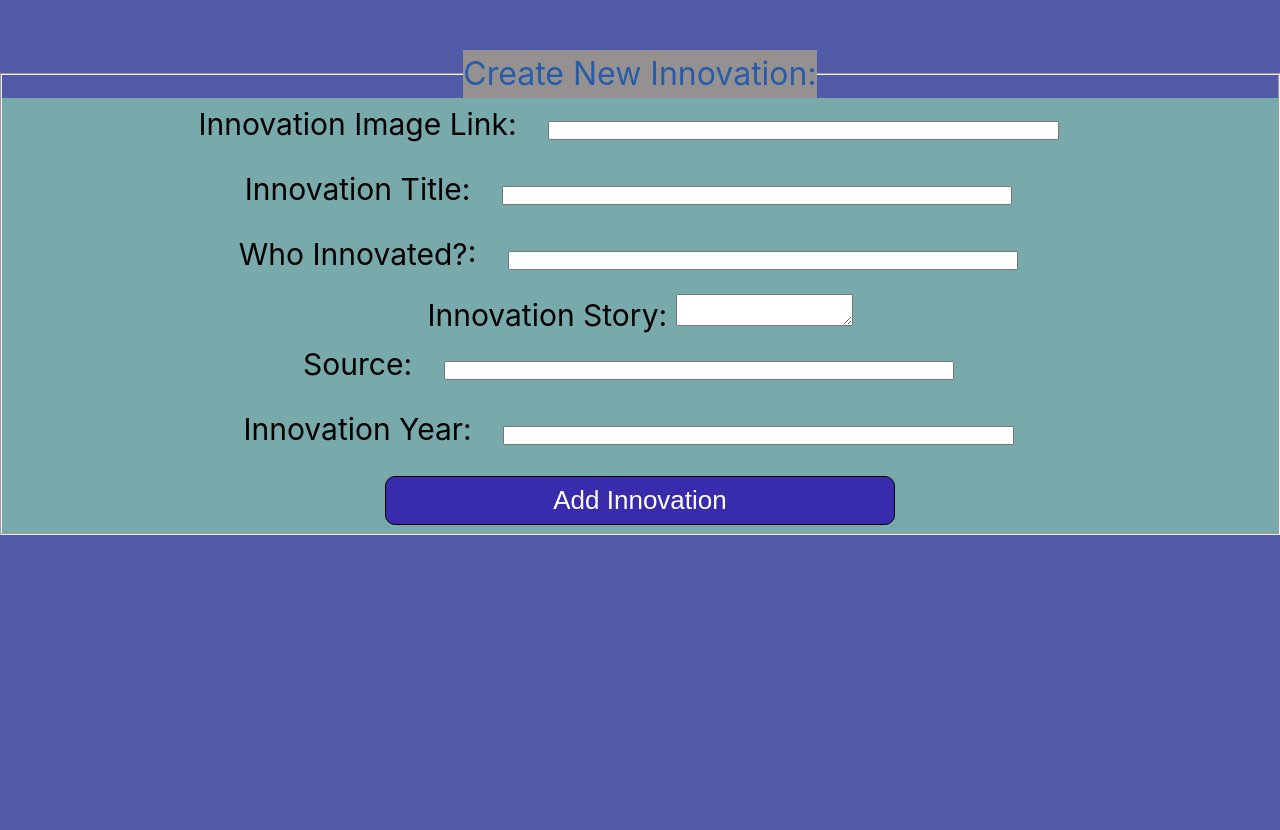
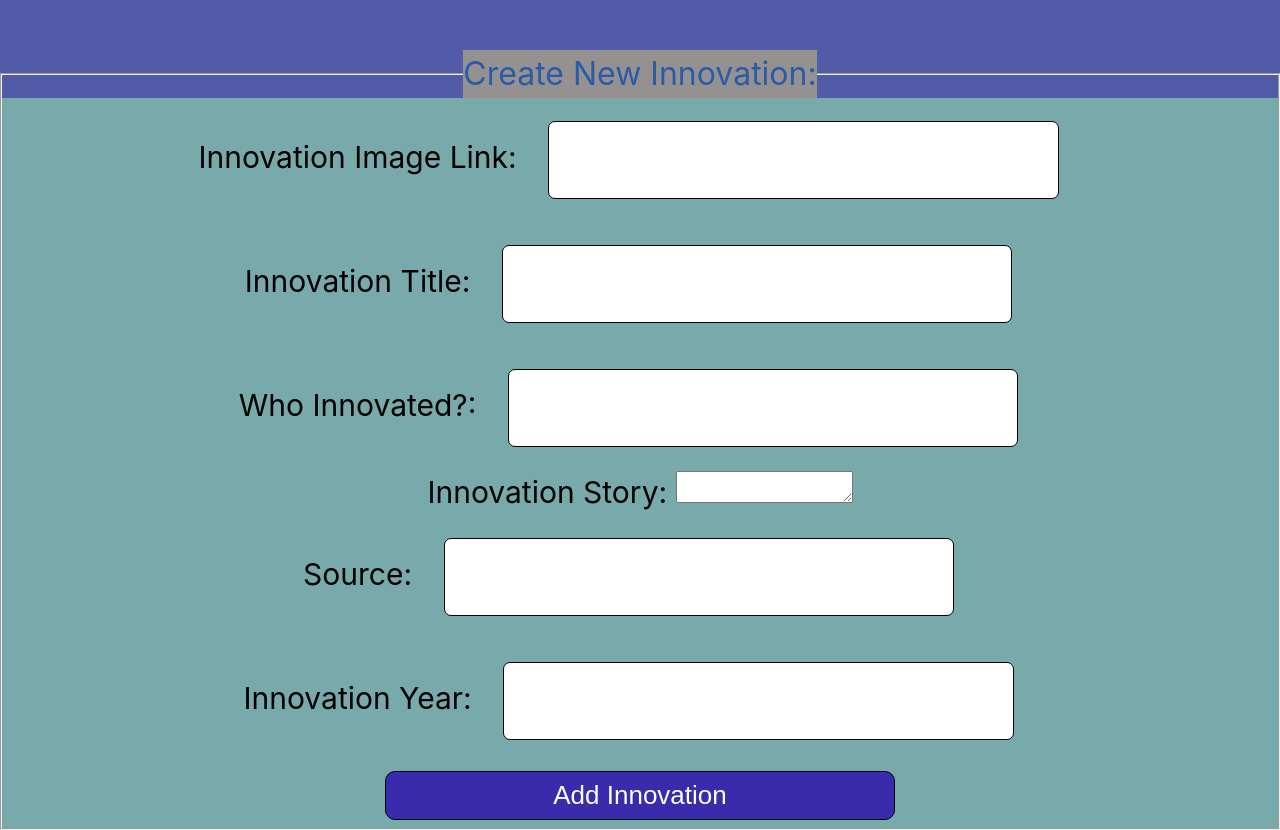
Before and after one commit to manotim/Tech-Blog-App, a React (Create React App) app: page /login in a window 1280 px wide. Shown: the part 1140-1970 px from the top of the page. Before the commit the page ends 1675 px from the top, so only its background shows below. Built offline with nearby package versions, Linux system fonts and the light colour scheme.

Commit message:
more styling changes

```diff
--- a/src/Components/App.css
+++ b/src/Components/App.css
@@ -121,6 +121,10 @@ legend {
 .add-form input {
   width: 40%;
   margin: 1.438rem;
+  padding: 1.5rem;
+  font-size: 1.5rem;
+  border: 1px solid black;
+  border-radius: 7px;
 }
 
 .add-form label {
@@ -233,6 +237,16 @@ legend {
   padding: 0.5rem;
 }
 
+.material-symbols-rounded {
+  border: 1px solid black;
+  border-radius: 10px;
+}
+
+.fa-solid.fa-thumbs-down {
+  border: 1px solid black;
+  border-radius: 10px;
+}
+
 .refresh-btn {
   background-color: rgb(30, 32, 116);
   color: white;
```
